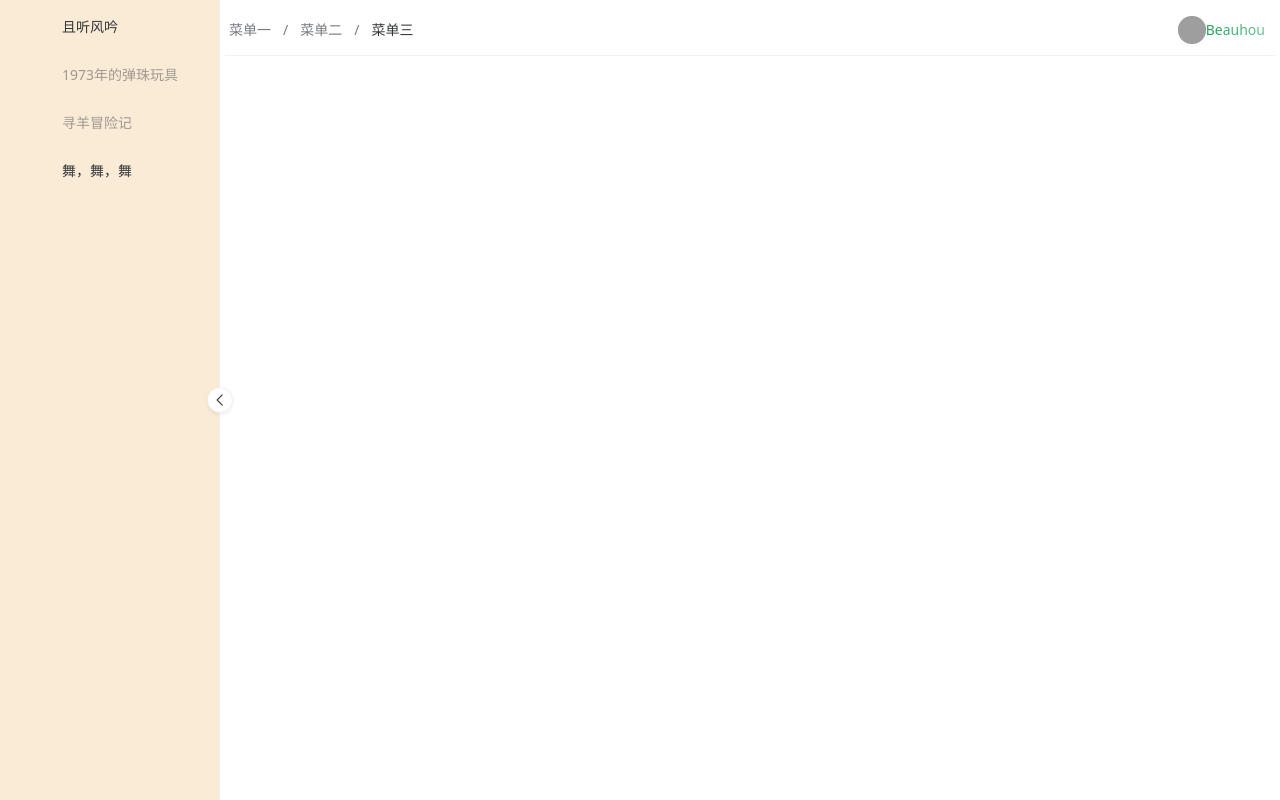
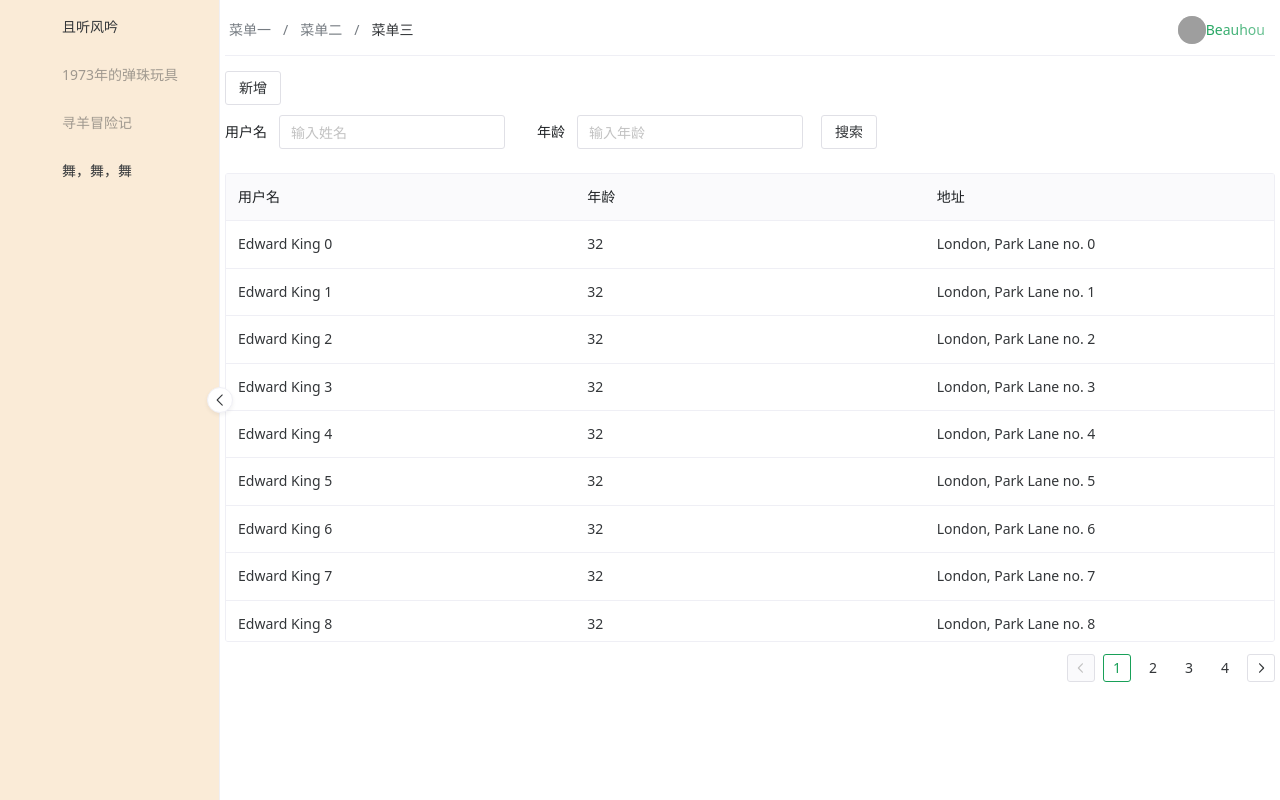
Before and after one commit to beauhou/corePower, a Vue app: page /user/list in a window 1280 px wide. Built offline with nearby package versions, Linux system fonts and the light colour scheme; grey boxes are pictures that could not be loaded; some icons are missing; a small style sheet from the web is missing.

Commit message:
新增基础父类

```diff
--- /dev/null
+++ b/src/Login.vue
@@ -0,0 +1,3 @@
+<template>
+    这个就是登录页面
+</template>
--- a/src/router/Index.ts
+++ b/src/router/Index.ts
@@ -1,14 +1,20 @@
-import { createRouter, createWebHashHistory } from "vue-router";
+import { createRouter, createWebHistory } from "vue-router";
 import User from '../view/user/List.vue'
+import Login from '../Login.vue'
 const routes = [
     {
-        path: "/home",
-        name: "home",
+        path: "/user/list",
+        name: "/user/list",
         component: User,
-    }
+    },
+    {
+        path: "/login",
+        name: "/login",
+        component: Login,
+    },
 ]
 
 export const router = createRouter({
-    history: createWebHashHistory(),
+    history: createWebHistory(),
     routes: routes
 })
--- a/src/view/user/List.vue
+++ b/src/view/user/List.vue
@@ -1,5 +1,10 @@
 <template>
-    <n-form ref="formRef" inline :label-width="50">
+    <div class="user-operation">
+        <n-button attr-type="button" @click="handleButtonClick">
+            新增
+        </n-button>
+    </div>
+    <n-form ref="formRef" label-placement="left" inline label-width="auto">
         <n-form-item label="用户名" path="user.name">
             <n-input placeholder="输入姓名" />
         </n-form-item>
@@ -11,11 +16,7 @@
                 搜索
             </n-button>
         </n-form-item>
-        <n-form-item>
-            <n-button attr-type="button" @click="handleButtonClick">
-                新增
-            </n-button>
-        </n-form-item>
+
     </n-form>
     <div>
         <n-data-table :columns="columns" :data="data" :pagination="pagination" :max-height="420" />
@@ -23,8 +24,8 @@
 </template>
 
 <script lang="ts">
-import { defineComponent } from 'vue';
-import{useDialog } from 'naive-ui';
+import { defineComponent, h } from 'vue';
+import { useDialog } from 'naive-ui';
 import Add from './Add.vue';
 
 
@@ -44,13 +45,13 @@
 ]
 
 export default defineComponent({
-    setup () {
+    setup() {
         const dialog = useDialog()
         return {
-      handleButtonClick () {
+            handleButtonClick() {
                 dialog.warning({
                     title: '使用渲染函数',
-          content: () => import("./Add.vue"),
+                    content: () => h(Add),
                     action: () => 'Action'
                 })
             }
@@ -72,3 +73,9 @@
     }
 })
 </script>
+
+<style scoped>
+.user-operation{
+    padding-bottom: 10px;
+}
+</style>
```
Lines whose indentation alone changed are shown as unchanged.
